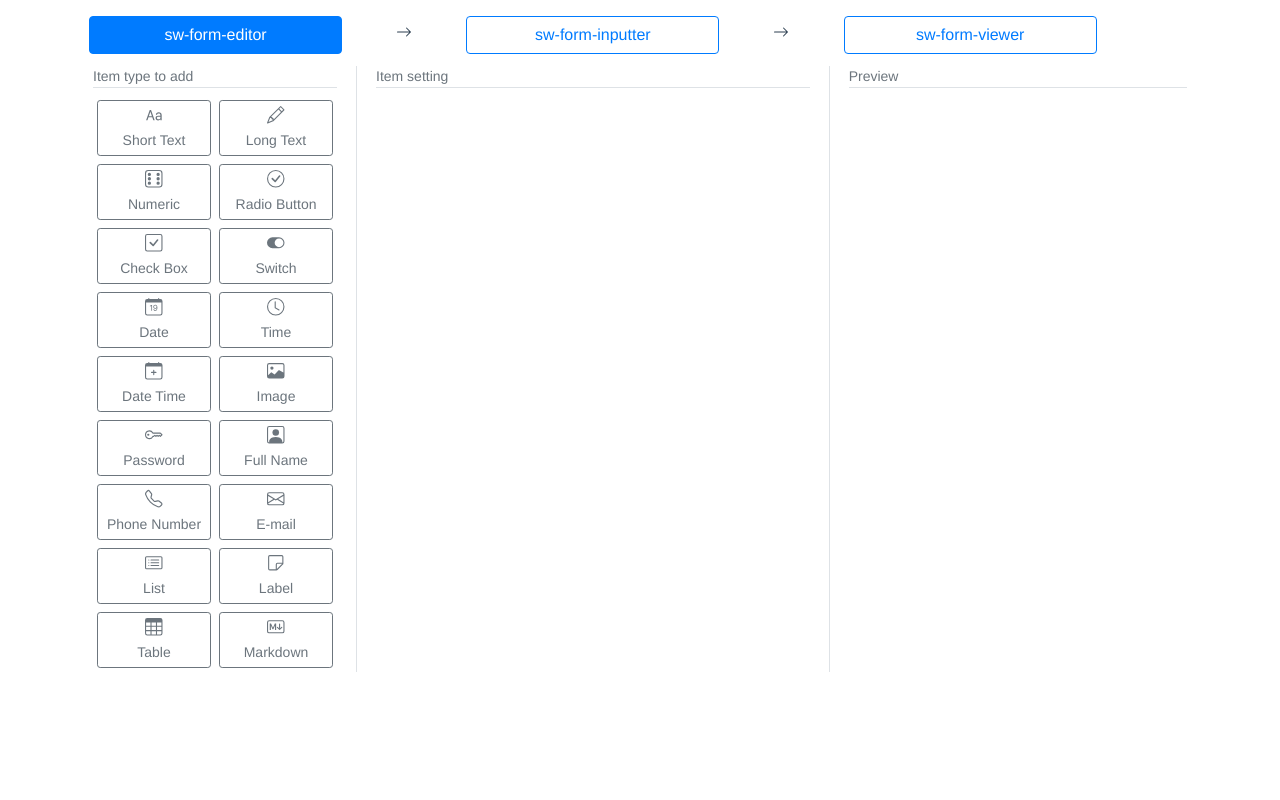
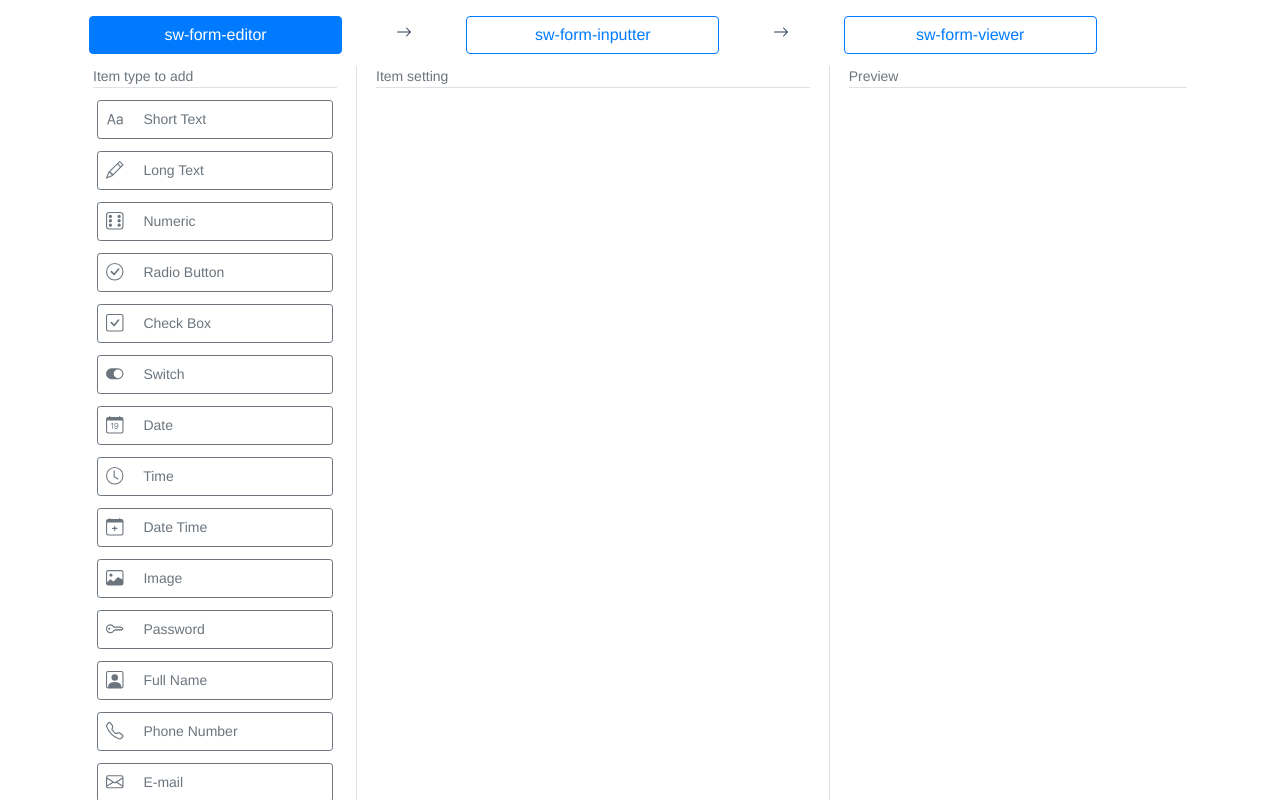
Before and after one commit to shadowsworks/vue-form-builder, a Vue app: page / in a window 1280 px wide. Shown: the top 800 px of the page. Built offline with nearby package versions, Linux system fonts and the light colour scheme.

Commit message:
READMEを修正

```diff
--- a/src/App.vue
+++ b/src/App.vue
@@ -23,9 +23,9 @@
 
       <div v-if='selected==="sw-form-editor"'>
         <sw-form-editor
+          type_option="list"
           :form_info="bind_data.sw_form_editor.init_info"
           :type_info="bind_data.sw_form_editor.type_info"
-          type_option="tile"
           :item_key_option="bind_data.sw_form_editor.item_key_option"
           :item_condition_option="bind_data.sw_form_editor.item_condition_option"
           v-model="bind_data.sw_form_editor.form_info" />
@@ -65,10 +65,10 @@
         bind_data: {
           sw_form_editor: {
             init_info: null,
+            form_info: null,
             type_info: "ALL",
             item_key_option: "true",
             item_condition_option: "true",
-            form_info: null,
           },
           sw_form_inputter: {
             form_info: null,
--- a/src/components/sw-form-editor.vue
+++ b/src/components/sw-form-editor.vue
@@ -54,9 +54,23 @@ export default {
   },
   props: {
     // 編集の時は Item情報 を指定
-    form_info: Object,
+    form_info: {
+      type:  Object,
+      default: null
+    },
     //
-    type_info: [ String, Array, Number ],
+    type_info: [
+      {
+        type: String,
+        default: ""
+      },{
+        type: Array,
+        default: [],
+      } ,{
+        type: Number,
+        default: 0,
+      }
+    ],
     //
     type_option: {
       type:  String,
@@ -108,8 +122,8 @@ export default {
           { item_type: "name", type_desc: lang[locale].full_name, icon_name: "person-square", level: 2 },
           { item_type: "telephone", type_desc: lang[locale].phone_number, icon_name: "telephone", level: 2 },
           { item_type: "email", type_desc: lang[locale].email, icon_name: "envelope", level: 2 },
-          { item_type: "pulldown", type_desc: lang[locale].pulldown, icon_name: "card-list", level: 2 },
-          { item_type: "label", type_desc: lang[locale].label, icon_name: "sticky", level: 2 },
+          { item_type: "pulldown", type_desc: lang[locale].pulldown, icon_name: "card-list", level: 3 },
+          { item_type: "label", type_desc: lang[locale].label, icon_name: "sticky", level: 3 },
           { item_type: "table", type_desc: lang[locale].table, icon_name: "table", level: 3 },
           { item_type: "markdown", type_desc: lang[locale].markdown, icon_name: "markdown", level: 3 },
         ],
@@ -160,10 +174,8 @@ export default {
   mounted(){
     this.bind_data.item_key_option = this.item_key_option;
     this.bind_data.item_condition_option = this.item_condition_option;
-    if( this.form_info !== undefined ){
-      if( this.form_info !== null ){
-        this.bind_data.form_info = this.form_info;
-      }
+    if( this.form_info !== null ){
+      this.bind_data.form_info = this.form_info;
     }
     this.set_type_info();
     this.$nextTick(function() {
--- a/src/components/sw-form-inputter.vue
+++ b/src/components/sw-form-inputter.vue
@@ -25,9 +25,15 @@ export default {
   },
   props: {
     // Form情報
-    form_info: Object,
+    form_info: {
+      type: Object,
+      default: null
+    },
     // Form情報
-    form_data: Object,
+    form_data: {
+      type: Object,
+      default: null
+    },
     // Pulldown情報
     form_list_info: {
       type: Array,
--- a/src/components/sw-form-viewer.vue
+++ b/src/components/sw-form-viewer.vue
@@ -38,7 +38,10 @@ export default {
 
   props: {
     // Form情報
-    form_data: Object,
+    form_data: {
+      type: Object,
+      default: null
+    },
     // pdf出力
 		pdf_output: {
       type: Boolean,
--- a/src/components/sw-item-viewer.vue
+++ b/src/components/sw-item-viewer.vue
@@ -48,11 +48,11 @@
     <template v-if='bind_data.item_data.item_type=="name"' >
       <b-row>
         <b-col>
-          <label class="text-secondary mt-2 mb-0 small" >{{ bind_data.item_data.item_name[0] }}</label>
+          <label class="text-secondary ml-3 mt-2 mb-0 small" >{{ bind_data.item_data.item_name[0] }}</label>
           <div class="ml-3 mr-2">{{ bind_data.item_data.item_data[0] }}</div>
         </b-col>
         <b-col>
-          <label class="text-secondary mt-2 mb-0 small" >{{ bind_data.item_data.item_name[1] }}</label>
+          <label class="text-secondary ml-3 mt-2 mb-0 small" >{{ bind_data.item_data.item_name[1] }}</label>
           <div class="ml-3 mr-2">{{ bind_data.item_data.item_data[1] }}</div>
         </b-col>
       </b-row>
```
Also changed, not shown: 1 other file (tests, documents, lock files or other folders).
